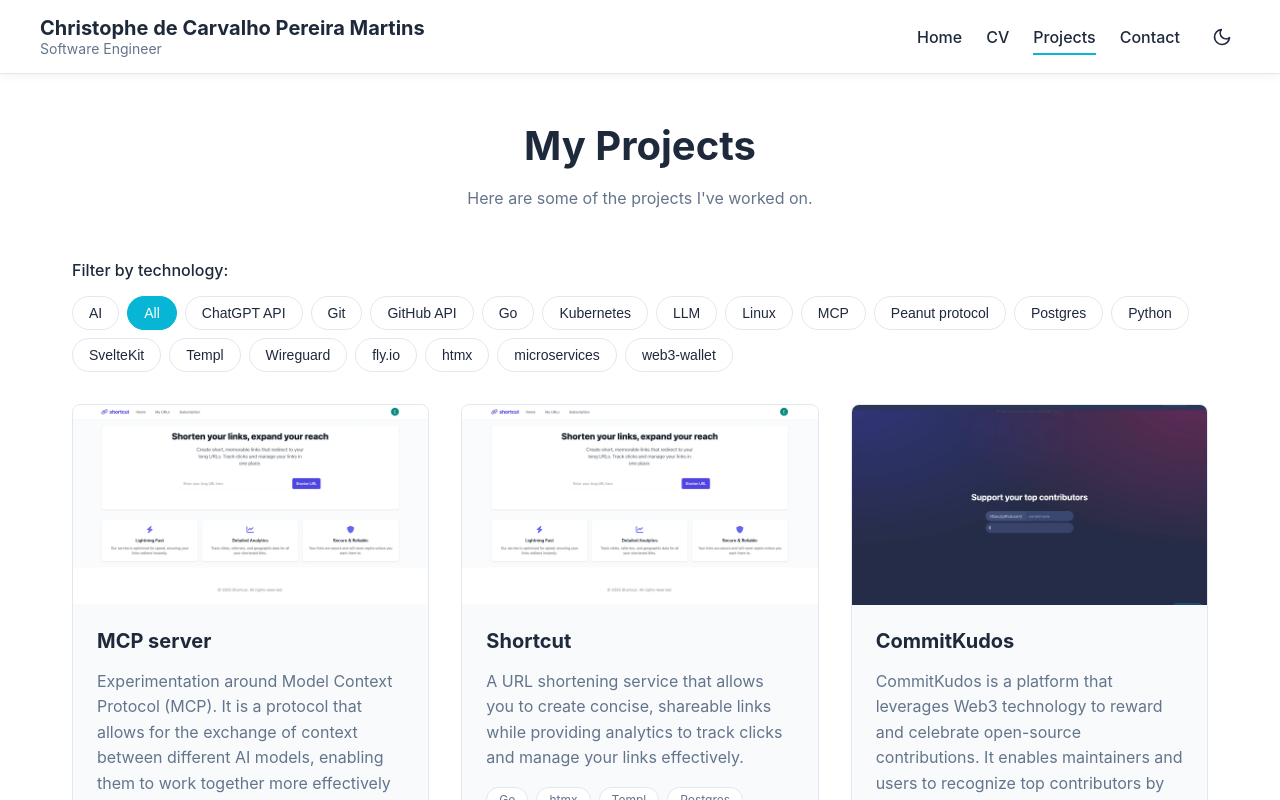
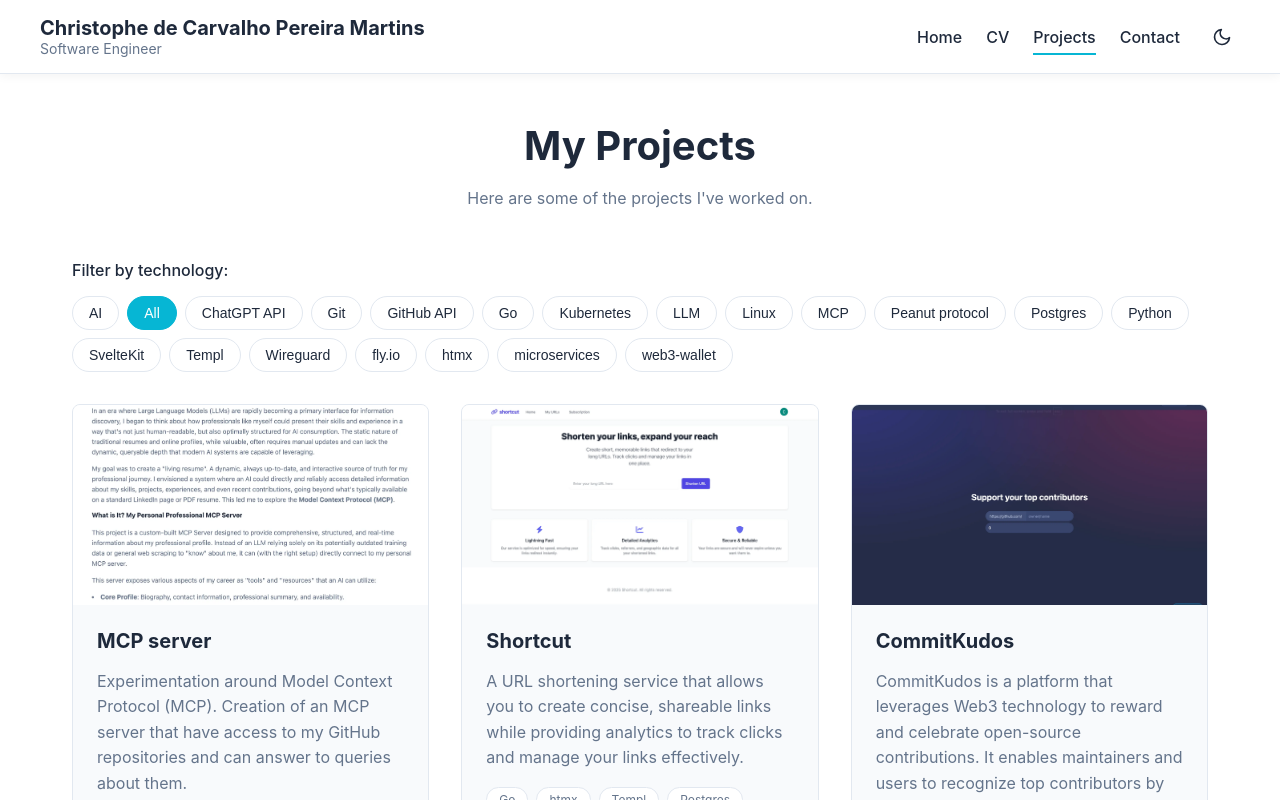
Before and after one commit to zaibon/cdcpm.dev, a SvelteKit app: page /projects in a window 1280 px wide. Shown: the top 800 px of the page. Built offline with nearby package versions, Linux system fonts and the light colour scheme.

Commit message:
use proper image for chat project

```diff
--- a/src/routes/projects/+page.svelte
+++ b/src/routes/projects/+page.svelte
@@ -5,10 +5,10 @@
 		{
 			title: 'MCP server',
 			description:
-				'Experimentation around Model Context Protocol (MCP). It is a protocol that allows for the exchange of context between different AI models, enabling them to work together more effectively and share information in a structured manner.',
-			image: '/images/shortcut.webp',
+				'Experimentation around Model Context Protocol (MCP). Creation of an MCP server that have access to my GitHub repositories and can answer to queries about them.',
+			image: '/images/chat.webp',
 			technologies: ['Go', 'AI', 'MCP', 'LLM'],
-			liveUrl: 'https://cdcpm.dev/chat'
+			liveUrl: '/chat'
 		},
 		{
 			title: 'Shortcut',
```
Also changed, not shown: static/images/chat.webp (added).
